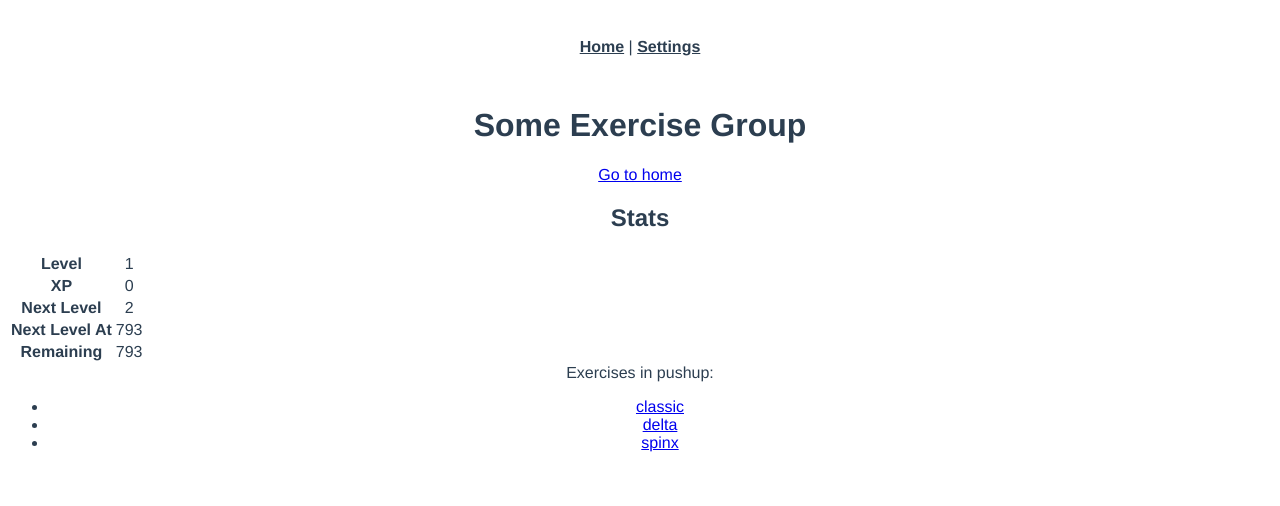
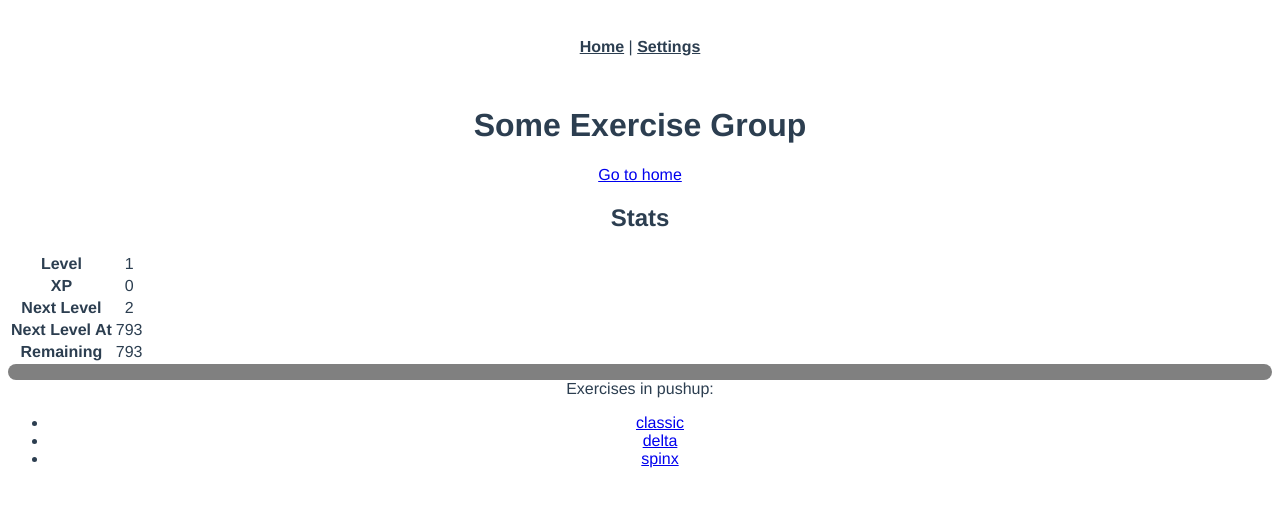
Before and after one commit to h2xd/driller, a Vue app: page /app/pushup in a window 1280 px wide. Shown: the top 506 px of the page. Built offline with nearby package versions, Linux system fonts and the light colour scheme.

Commit message:
feat(xp-bar): add animated xp-bar component (#19)

```diff
--- /dev/null
+++ b/src/components/base/XpBar.vue
@@ -0,0 +1,35 @@
+<template>
+  <div class="container">
+    <div class="bar" :style="{'--bar-width': $props.progress }"></div>
+  </div>
+</template>
+
+<script lang="ts">
+import { defineComponent } from "vue";
+
+export default defineComponent({
+  props: {
+    progress: Number
+  }
+});
+</script>
+
+<style lang="scss" scoped>
+%barBase {
+  border-radius: 1rem;
+  height: 1rem;
+}
+.container {
+  width: 100%;
+  background-color: grey;
+  position: relative;
+  @extend %barBase;
+}
+.bar {
+  position: absolute;
+  background-color: green;
+  width: calc(var(--bar-width) * 100%);
+  transition: all 300ms ease-in-out;
+  @extend %barBase;
+}
+</style>
--- a/src/stores/createExperienceStore.ts
+++ b/src/stores/createExperienceStore.ts
@@ -52,7 +52,19 @@ export function createExperienceStore(options: ExperienceStoreOptions) {
     state: () => loadFromLocalStorage<ExperienceState>(id, defaultState),
     getters: {
       remainingToNextLevel() {
-        return roundLevelExperience(this.level, utilOptions) - this.total;
+        return this.nextLevelAt - this.total;
+      },
+      requiredExperienceToNextLevel() {
+        return this.nextLevelAt - this.previousLevelAt
+      },
+      experienceProgressInCurrentLevel() {
+        return this.total - this.previousLevelAt
+      },
+      progress() {
+        return 100 / this.requiredExperienceToNextLevel * this.experienceProgressInCurrentLevel / 100
+      },
+      previousLevelAt() {
+        return roundLevelExperience(this.level - 1, utilOptions);
       },
       nextLevelAt() {
         return roundLevelExperience(this.level, utilOptions);
--- a/src/views/app/ExerciseTree.vue
+++ b/src/views/app/ExerciseTree.vue
@@ -30,6 +30,7 @@
         </tr>
       </tbody>
     </table>
+    <XpBar :progress="xp.progress"/>
 
     Exercises in {{ $props.treeKey }}:
     <ul>
@@ -47,11 +48,13 @@ import AppLayout from "@/layouts/App.vue";
 import ExerciseCard from "@/components/exercise/Card.vue";
 import { PropType } from "vue";
 import { TreeRoute } from "@/router/ExerciseTreeRouter";
+import XpBar from "@/components/base/XpBar.vue"
 
 export default {
   components: {
     AppLayout,
-    ExerciseCard
+    ExerciseCard,
+    XpBar
   },
   props: {
     treeKey: String as PropType<TreeRoute["props"]["treeKey"]>,
--- a/src/views/app/Home.vue
+++ b/src/views/app/Home.vue
@@ -28,6 +28,7 @@
         </tr>
       </tbody>
     </table>
+    <XpBar :progress="ExperienceStore.progress"/>
 
     <ul>
       <li v-for="(group, groupName) in APP_ROUTES.exercises" :key="groupName">
@@ -45,10 +46,12 @@
 import AppLayout from "@/layouts/App.vue";
 import { useGlobalExperienceStore } from "@/stores/globalExperienceStore";
 import { APP_ROUTES } from "@/router";
+import XpBar from "@/components/base/XpBar.vue";
 
 export default {
   components: {
-    AppLayout
+    AppLayout,
+    XpBar
   },
   setup() {
     const ExperienceStore = useGlobalExperienceStore();
```
